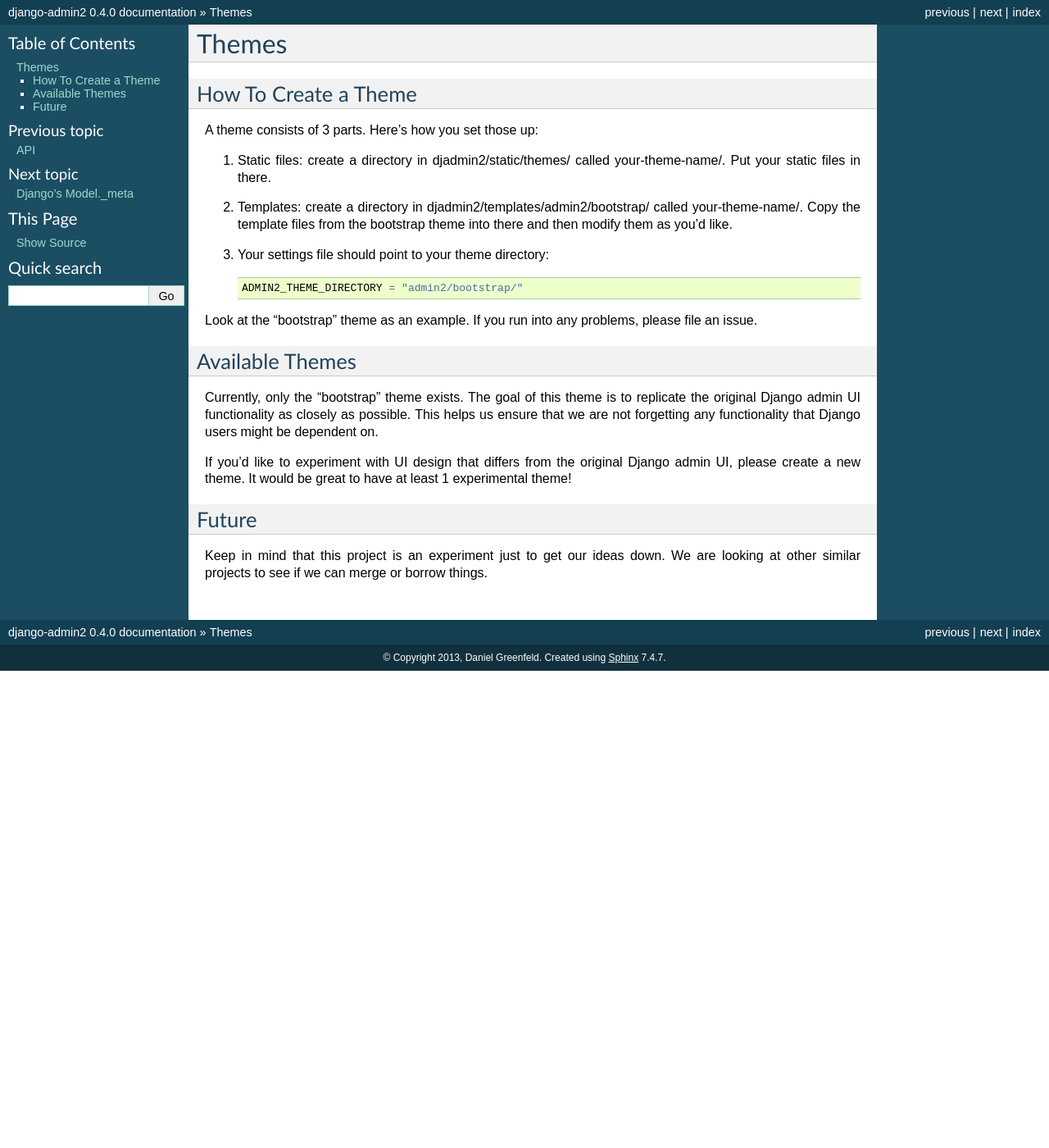
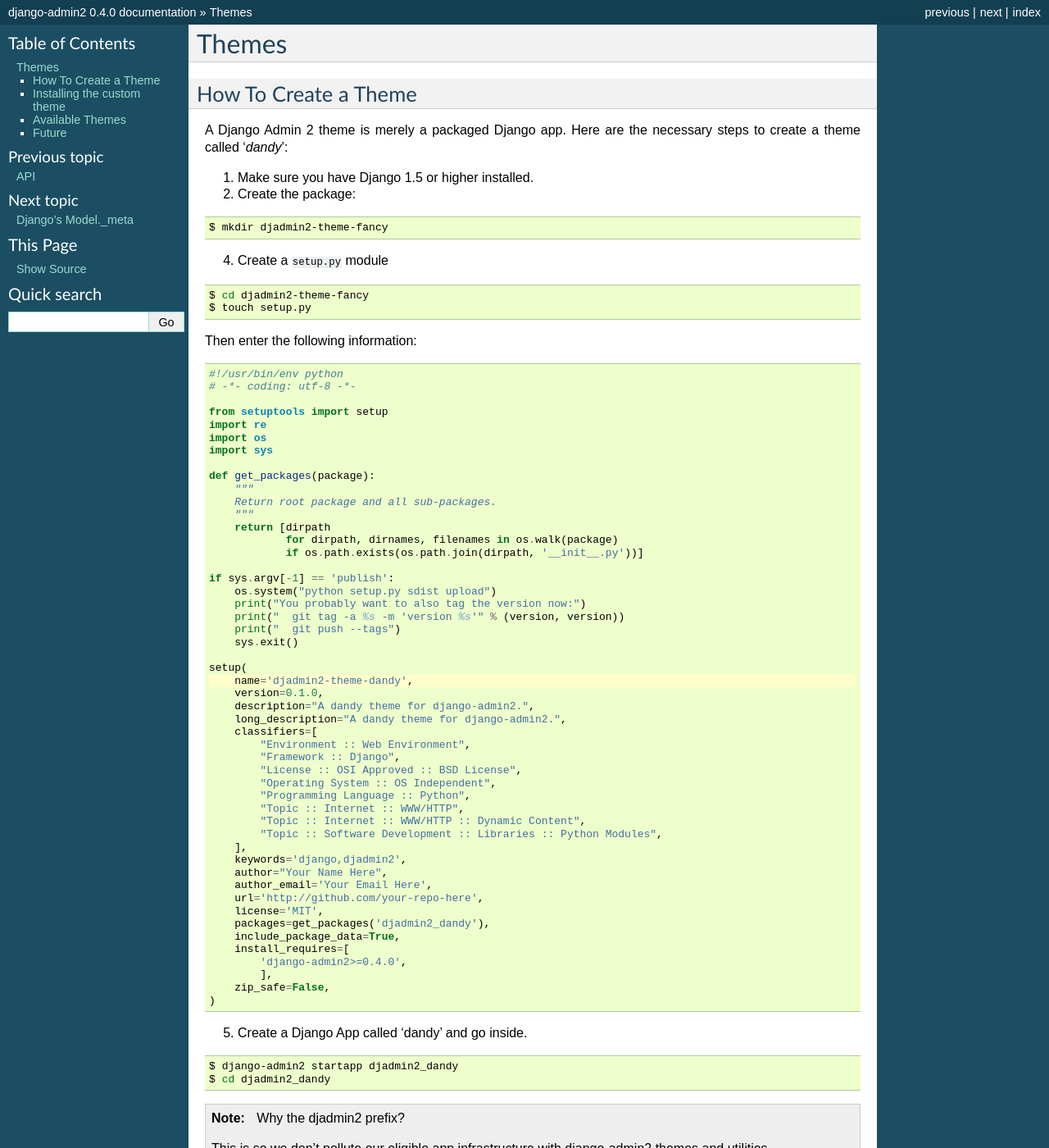
Before and after one commit to jazzband/django-admin2, a Sphinx documentation site: the page built from docs/themes.rst, in a window 1280 px wide and 1400 px high. Shown: the whole window at 82% size. Built offline with Sphinx 7.4.7, drawn with Linux system fonts in a browser that asks for light colours; some of the changed text lies outside the part shown.

Commit message:
Work on the theming instructions

```diff
--- a/docs/themes.rst
+++ b/docs/themes.rst
@@ -5,15 +5,128 @@
 How To Create a Theme
 ---------------------
 
-A theme consists of 3 parts. Here's how you set those up:
+A Django Admin 2 theme is merely a packaged Django app. Here are the necessary steps to create a theme called '*dandy*':
 
-1. Static files: create a directory in djadmin2/static/themes/ called your-theme-name/. Put your static files in there.
+1. Make sure you have Django 1.5 or higher installed.
 
-2. Templates: create a directory in djadmin2/templates/admin2/bootstrap/ called your-theme-name/. Copy the template files from the bootstrap theme into there and then modify them as you'd like.
+2. Create the package:
 
-3. Your settings file should point to your theme directory::
+.. code-block:: bash
 
-    ADMIN2_THEME_DIRECTORY = "admin2/bootstrap/"
+    $ mkdir djadmin2-theme-fancy
+
+4. Create a :file:`setup.py` module
+
+.. code-block:: bash
+
+    $ cd djadmin2-theme-fancy
+    $ touch setup.py
+
+Then enter the following information:
+
+.. code-block:: python
+    :emphasize-lines: 25
+
+
+    #!/usr/bin/env python
+    # -*- coding: utf-8 -*-
+
+    from setuptools import setup
+    import re
+    import os
+    import sys
+
+    def get_packages(package):
+        """
+        Return root package and all sub-packages.
+        """
+        return [dirpath
+                for dirpath, dirnames, filenames in os.walk(package)
+                if os.path.exists(os.path.join(dirpath, '__init__.py'))]
+
+    if sys.argv[-1] == 'publish':
+        os.system("python setup.py sdist upload")
+        print("You probably want to also tag the version now:")
+        print("  git tag -a %s -m 'version %s'" % (version, version))
+        print("  git push --tags")
+        sys.exit()
+
+    setup(
+        name='djadmin2-theme-dandy',
+        version=0.1.0,
+        description="A dandy theme for django-admin2.",
+        long_description="A dandy theme for django-admin2.",
+        classifiers=[
+            "Environment :: Web Environment",
+            "Framework :: Django",
+            "License :: OSI Approved :: BSD License",
+            "Operating System :: OS Independent",
+            "Programming Language :: Python",
+            "Topic :: Internet :: WWW/HTTP",
+            "Topic :: Internet :: WWW/HTTP :: Dynamic Content",
+            "Topic :: Software Development :: Libraries :: Python Modules",
+        ],
+        keywords='django,djadmin2',
+        author="Your Name Here",
+        author_email='Your Email Here',
+        url='http://github.com/your-repo-here',
+        license='MIT',
+        packages=get_packages('djadmin2_dandy'),
+        include_package_data=True,
+        install_requires=[
+            'django-admin2>=0.4.0',
+            ],
+        zip_safe=False,
+    )
+
+
+5. Create a Django App called 'dandy' and go inside.
+
+.. code-block:: bash
+
+    $ django-admin2 startapp djadmin2_dandy
+    $ cd djadmin2_dandy
+
+.. note:: Why the djadmin2 prefix?
+
+    This is so we don't pollute our eligible app infrastructure with django-admin2 themes and utilities.
+
+6. Add a :file:`static/` file directory.
+
+.. code-block:: bash
+
+    $ mkdir static
+
+
+
+This is where the dandy theme's custom CSS, JavaScript, and Image files are placed.
+
+7. Add a :file:`templates/djadmin2_dandy` directory.
+
+.. code-block:: bash
+
+    $ mkdir templates
+    $ mkdir templates/djadmin2_dandy
+
+Inside of :file:`templates/djadmin2_dandy` is where the templates for dandy are defined.
+
+Now you can start working on templates and static files!
+
+Installing the custom theme
+------------------------------
+
+In the settings module:
+
+.. code-block:: python
+
+    ADMIN2_THEME_DIRECTORY = "djadmin2_dandy"
+    INSTALLED_APPS += (
+        ...
+        'djadmin2',
+        'djadmin2_dandy'
+    )
+
+4. You will also need
 
 Look at the "bootstrap" theme as an example. If you run into any problems, please file an issue.
 
```
